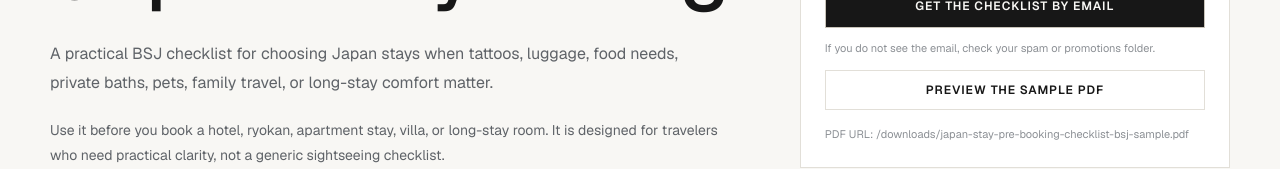
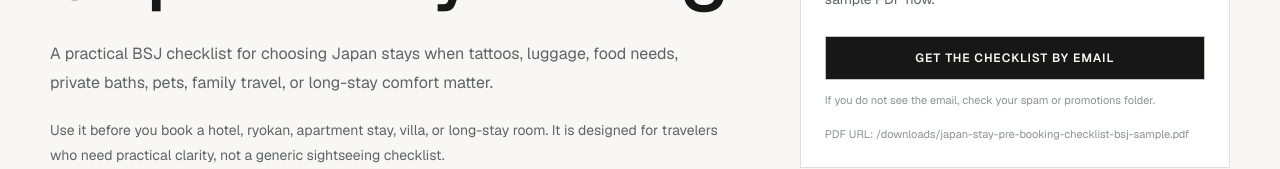
Before and after one commit to AMATSUGI-120/bespokestayjapan-mvp, a Next.js app: page /free-japan-stay-checklist in a window 1280 px wide. Shown: the part 436-605 px from the top of the page. Built offline with nearby package versions, Linux system fonts and the light colour scheme; no server answers.

Commit message:
Prioritize email signup for lead magnets

```diff
--- a/components/LeadMagnetSignupCta.tsx
+++ b/components/LeadMagnetSignupCta.tsx
@@ -14,11 +14,11 @@ export default function LeadMagnetSignupCta({
   subscribeUrl,
   sourcePath,
 }: LeadMagnetSignupCtaProps) {
-  const track = (destination: 'beehiiv' | 'pdf_preview') => {
+  const trackSignup = () => {
     trackEvent('bsj_lead_magnet_signup_click', {
       lead_magnet: leadMagnet.key,
       source_path: sourcePath,
-      destination,
+      destination: 'beehiiv',
     });
   };
 
@@ -30,7 +30,7 @@ export default function LeadMagnetSignupCta({
             href={subscribeUrl}
             target="_blank"
             rel="noreferrer"
-            onClick={() => track('beehiiv')}
+            onClick={trackSignup}
             className="inline-flex min-h-11 w-full items-center justify-center border border-[var(--bsj-border-strong)] bg-[var(--bsj-text)] px-4 text-center text-[12px] font-semibold uppercase tracking-[0.08em] text-[var(--bsj-bg)] no-underline transition-colors hover:bg-[var(--bsj-primary-hover)] active:bg-[var(--bsj-primary)]"
           >
             {leadMagnet.ctaLabel}
@@ -48,16 +48,6 @@ export default function LeadMagnetSignupCta({
           Email signup coming soon
         </button>
       )}
-
-      <a
-        href={leadMagnet.pdfUrl}
-        target="_blank"
-        rel="noreferrer"
-        onClick={() => track('pdf_preview')}
-        className="inline-flex min-h-10 w-full items-center justify-center border border-[var(--bsj-border)] px-4 text-center text-[12px] font-semibold uppercase tracking-[0.08em] text-[var(--bsj-text)] no-underline transition-colors hover:bg-[var(--bsj-bg-subtle)] active:bg-[var(--bsj-border)]"
-      >
-        {leadMagnet.secondaryCtaLabel}
-      </a>
     </div>
   );
 }
--- a/lib/lead-magnets.ts
+++ b/lib/lead-magnets.ts
@@ -14,7 +14,6 @@ export interface LeadMagnet {
   title: string;
   description: string;
   ctaLabel: string;
-  secondaryCtaLabel: string;
   pdfUrl: string;
   fileName: string;
 }
@@ -28,7 +27,6 @@ export const leadMagnets: Record<LeadMagnetKey, LeadMagnet> = {
     description:
       'A practical BSJ checklist for choosing Japan stays when tattoos, luggage, food needs, private baths, pets, family travel, or long-stay comfort matter.',
     ctaLabel: 'Get the checklist by email',
-    secondaryCtaLabel: 'Preview the sample PDF',
     pdfUrl: '/downloads/japan-stay-pre-booking-checklist-bsj-sample.pdf',
     fileName: 'japan-stay-pre-booking-checklist-bsj-sample.pdf',
   },
@@ -40,7 +38,6 @@ export const leadMagnets: Record<LeadMagnetKey, LeadMagnet> = {
     description:
       'Phone-friendly show-this-card Japanese for restaurants, hotels, trains, taxis, onsen, luggage, and basic help.',
     ctaLabel: 'Get the free cards by email',
-    secondaryCtaLabel: 'Preview the sample PDF',
     pdfUrl: '/downloads/japan-survival-phrase-cards-bsj-sample.pdf',
     fileName: 'japan-survival-phrase-cards-bsj-sample.pdf',
   },
@@ -52,7 +49,6 @@ export const leadMagnets: Record<LeadMagnetKey, LeadMagnet> = {
     description:
       'Short hotel questions for tattooed travelers who need bath policy clarity before booking in Japan.',
     ctaLabel: 'Get the tattoo inquiry template',
-    secondaryCtaLabel: 'Preview the sample PDF',
     pdfUrl: '/downloads/tattoo-friendly-stay-inquiry-template-bsj-sample.pdf',
     fileName: 'tattoo-friendly-stay-inquiry-template-bsj-sample.pdf',
   },
@@ -64,7 +60,6 @@ export const leadMagnets: Record<LeadMagnetKey, LeadMagnet> = {
     description:
       'A quick guide to the difference between public baths, reservable private baths, and in-room baths in Japan.',
     ctaLabel: 'Get the private bath sheet',
-    secondaryCtaLabel: 'Preview the sample PDF',
     pdfUrl: '/downloads/private-bath-comparison-sheet-bsj-sample.pdf',
     fileName: 'private-bath-comparison-sheet-bsj-sample.pdf',
   },
@@ -76,7 +71,6 @@ export const leadMagnets: Record<LeadMagnetKey, LeadMagnet> = {
     description:
       'A practical checklist for travelers with large bags, city transfers, luggage delivery, or early arrivals.',
     ctaLabel: 'Get the luggage mini sheet',
-    secondaryCtaLabel: 'Preview the sample PDF',
     pdfUrl: '/downloads/japan-luggage-planning-mini-sheet-bsj-sample.pdf',
     fileName: 'japan-luggage-planning-mini-sheet-bsj-sample.pdf',
   },
@@ -88,7 +82,6 @@ export const leadMagnets: Record<LeadMagnetKey, LeadMagnet> = {
     description:
       'A Japan-specific food and hotel meal checklist for vegetarian, vegan, halal, allergy, and other food concerns.',
     ctaLabel: 'Get the food needs sheet',
-    secondaryCtaLabel: 'Preview the sample PDF',
     pdfUrl: '/downloads/dietary-restriction-check-sheet-bsj-sample.pdf',
     fileName: 'dietary-restriction-check-sheet-bsj-sample.pdf',
   },
@@ -100,7 +93,6 @@ export const leadMagnets: Record<LeadMagnetKey, LeadMagnet> = {
     description:
       'A sample planning worksheet for tattooed travelers comparing Osaka, Kyoto, Nara, Kobe, and nearby stay options.',
     ctaLabel: 'Get the starter list',
-    secondaryCtaLabel: 'Preview the sample PDF',
     pdfUrl: '/downloads/kansai-tattoo-stay-starter-list-bsj-sample.pdf',
     fileName: 'kansai-tattoo-stay-starter-list-bsj-sample.pdf',
   },
```
